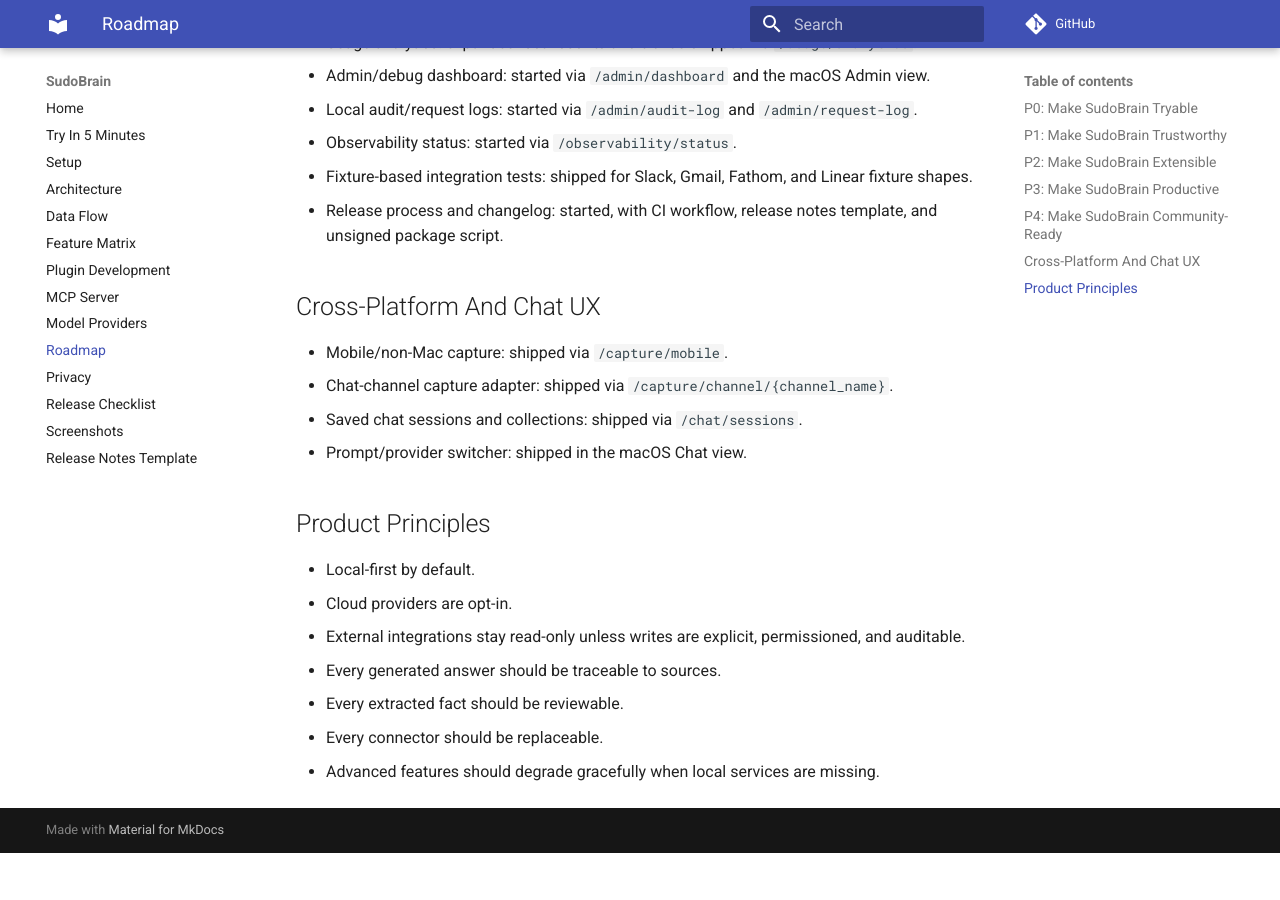
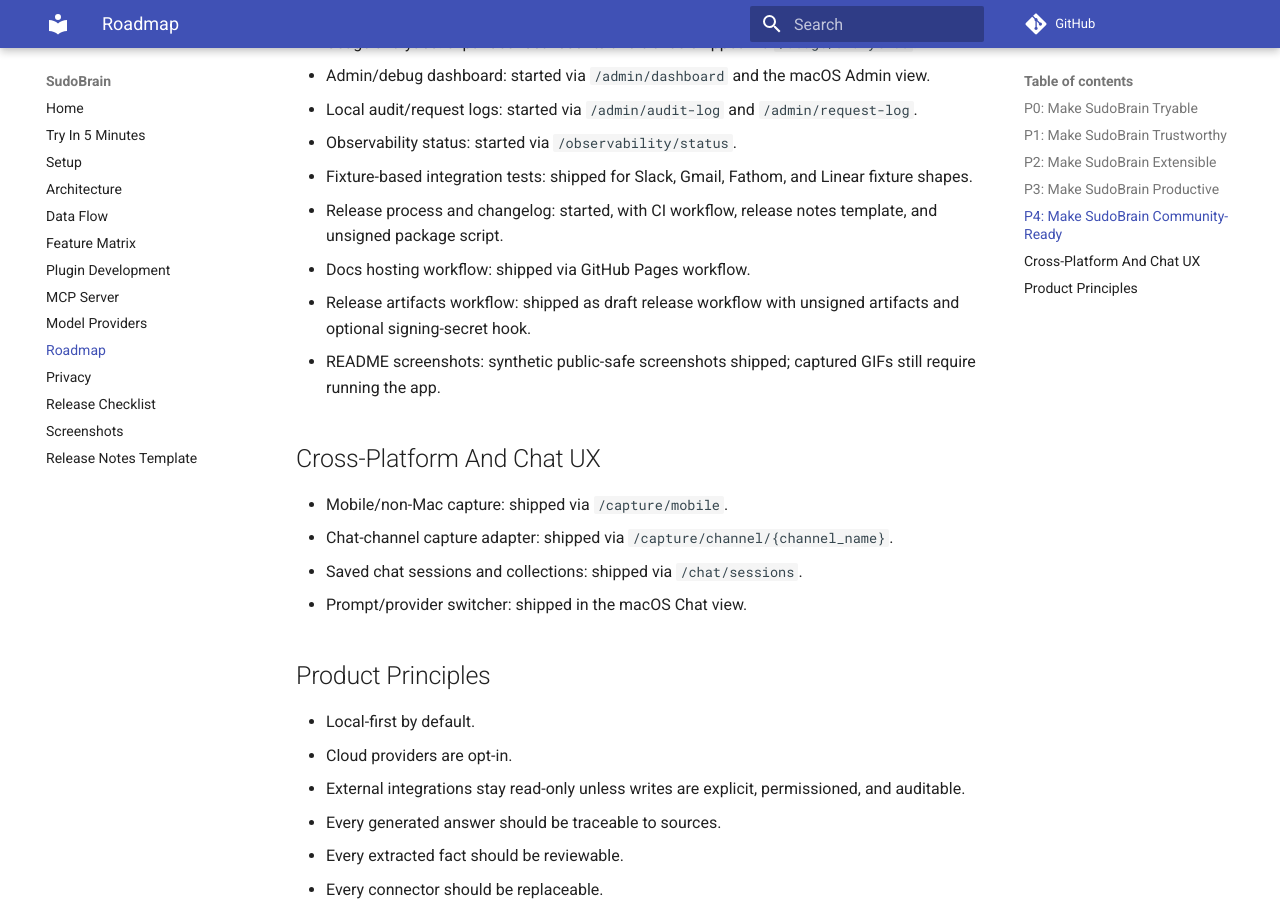
Before and after one commit to sriram-rajendran/sudobrain.ai, an MkDocs documentation site: the page built from docs/roadmap.md, in a window 1280 px wide and 900 px high, scrolled down 1944 px. Built offline with MkDocs 1.6.1 and Material for MkDocs 9.7.7, drawn with Linux system fonts in a browser that asks for light colours; comment, search, counter and statistics services are not loaded; before the commit the page ends 2797 px from its top, so only the background shows below that.

Commit message:
feat: add release docs and screenshots

```diff
--- a/docs/roadmap.md
+++ b/docs/roadmap.md
@@ -61,6 +61,9 @@
 - Observability status: started via `/observability/status`.
 - Fixture-based integration tests: shipped for Slack, Gmail, Fathom, and Linear fixture shapes.
 - Release process and changelog: started, with CI workflow, release notes template, and unsigned package script.
+- Docs hosting workflow: shipped via GitHub Pages workflow.
+- Release artifacts workflow: shipped as draft release workflow with unsigned artifacts and optional signing-secret hook.
+- README screenshots: synthetic public-safe screenshots shipped; captured GIFs still require running the app.
 
 ## Cross-Platform And Chat UX
 
```
Also changed, not shown: CHANGELOG.md (+1 -0 lines), README.md (+10 -0 lines), docs/release-manifest.json (added, +15 -0 lines), docs/screenshots.md (+2 -1 lines), docs/assets/screenshots/admin.svg (added), docs/assets/screenshots/chat.svg (added), docs/assets/screenshots/graph.svg (added), docs/assets/screenshots/today.svg (added), docs/assets/screenshots/workflows.svg (added), 5 other files.
